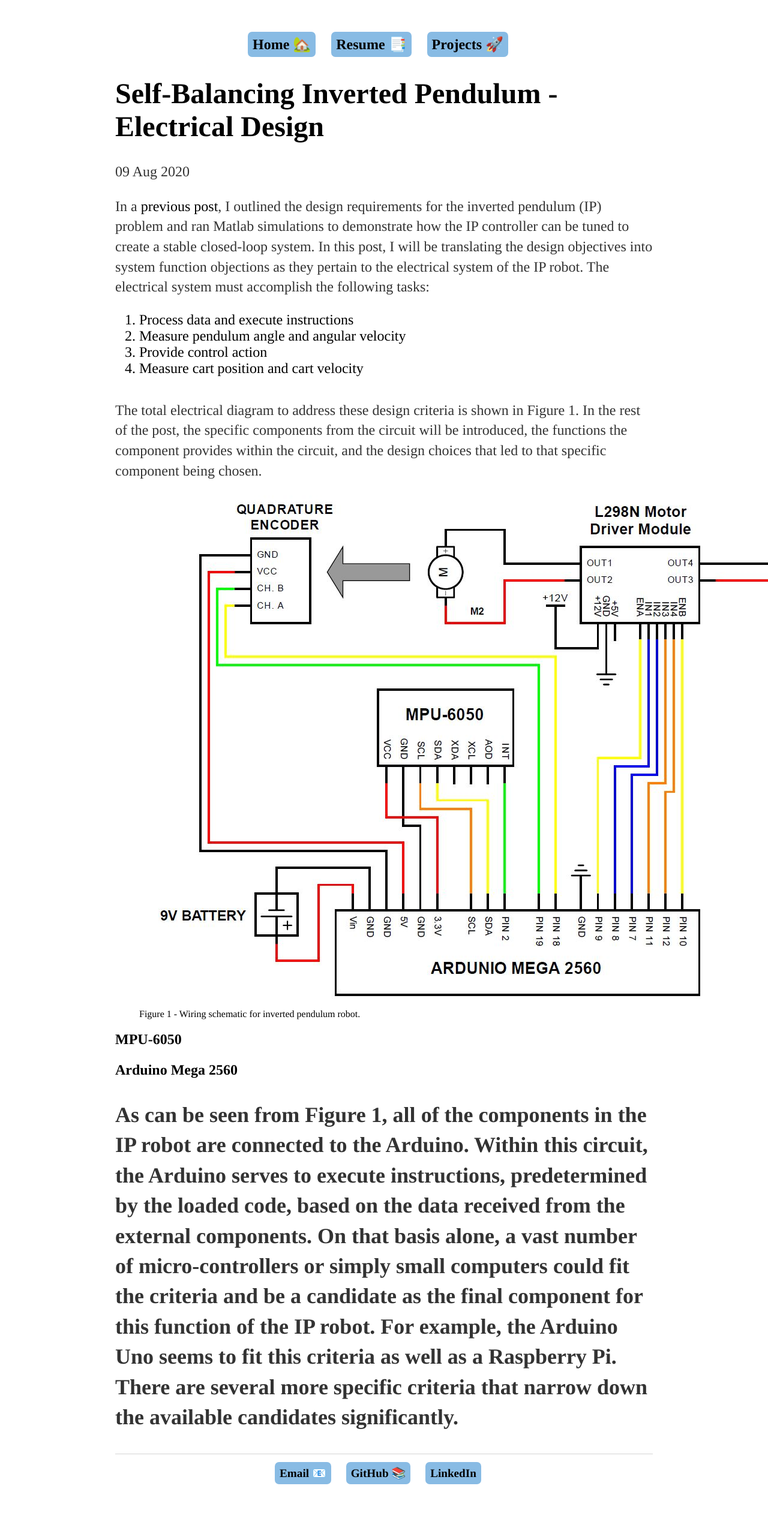
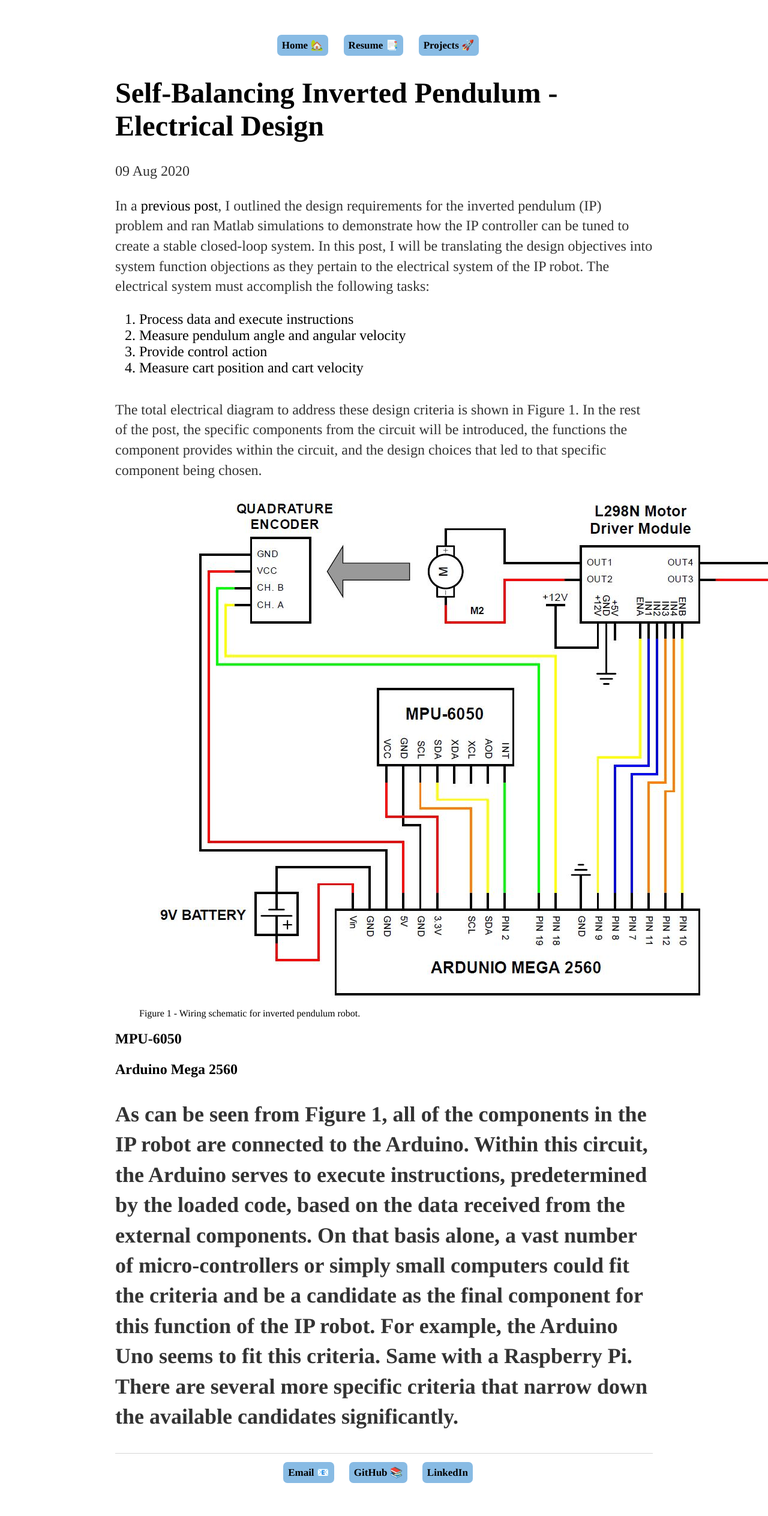
Before and after one commit to MalcolmHodgins/MalcolmHodgins.github.io, a Jekyll site: the page built from _posts/2020-08-04-SBIP Electrical.md, in a window 1280 px wide. Shown: the whole page at 60% size. Built offline with Jekyll 4.4.1, drawn with Linux system fonts in a browser that asks for light colours.

Commit message:
styling update

```diff
--- a/_posts/2020-08-04-SBIP Electrical.md
+++ b/_posts/2020-08-04-SBIP Electrical.md
@@ -33,5 +33,5 @@ The total electrical diagram to address these design criteria is shown in Figure
 
 <h2> Arduino Mega 2560 <h2>
 <p>
-As can be seen from Figure 1, all of the components in the IP robot are connected to the Arduino. Within this circuit, the Arduino serves to execute instructions, predetermined by the loaded code, based on the data received from the external components. On that basis alone, a vast number of micro-controllers or simply small computers could fit the criteria and be a candidate as the final component for this function of the IP robot. For example, the Arduino Uno seems to fit this criteria as well as a Raspberry Pi. There are several more specific criteria that narrow down the available candidates significantly.
+As can be seen from Figure 1, all of the components in the IP robot are connected to the Arduino. Within this circuit, the Arduino serves to execute instructions, predetermined by the loaded code, based on the data received from the external components. On that basis alone, a vast number of micro-controllers or simply small computers could fit the criteria and be a candidate as the final component for this function of the IP robot. For example, the Arduino Uno seems to fit this criteria. Same with a Raspberry Pi. There are several more specific criteria that narrow down the available candidates significantly.
 </p>
--- a/css/main.css
+++ b/css/main.css
@@ -17,6 +17,7 @@ nav ul li, footer ul li {
     border-radius: 7px;
     background-color:#88BBE4;
     padding:8px;
+    font-size: 17px;
 }
 
 .flex-container-home-intro {
```
